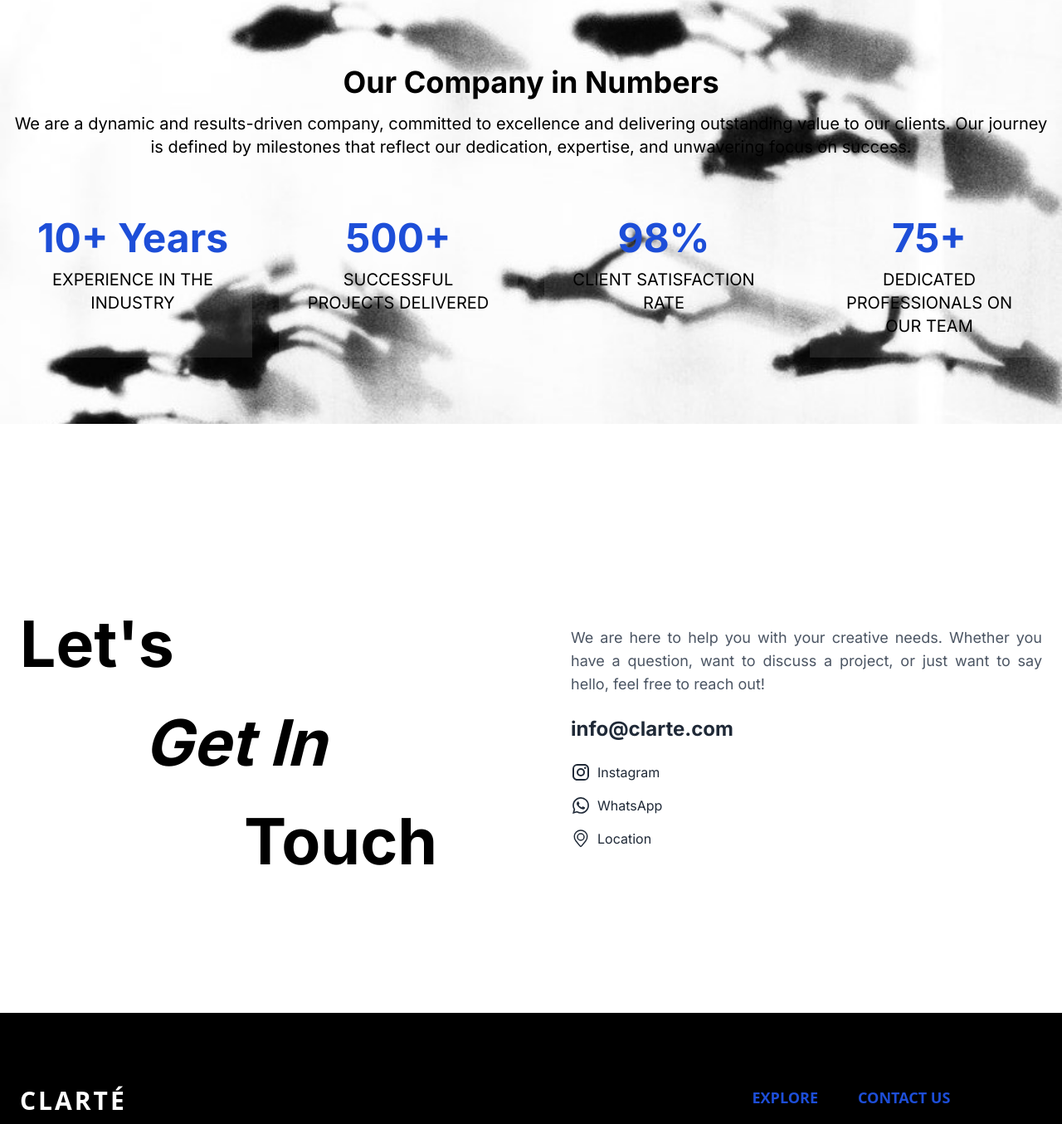
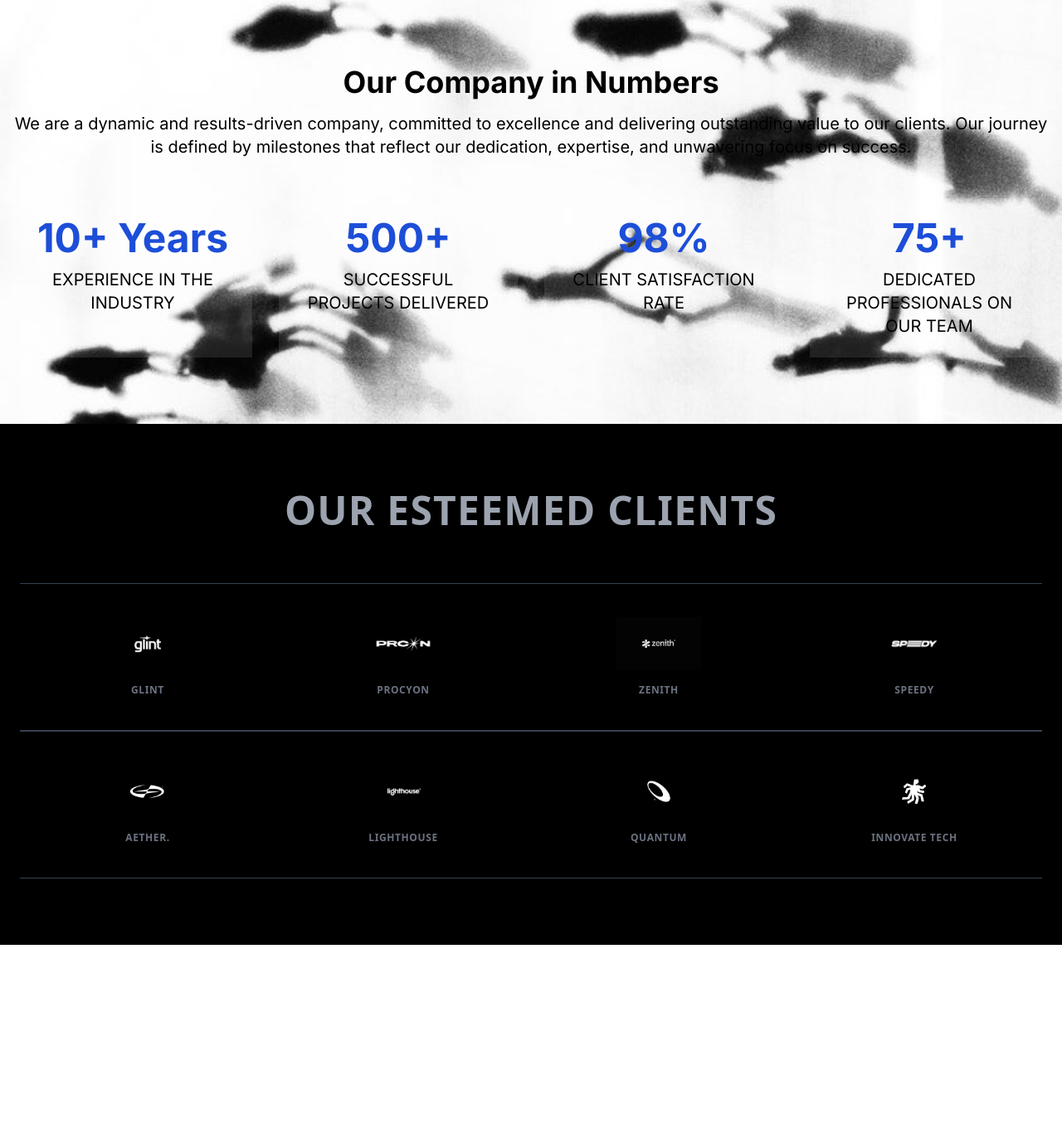
Before and after one commit to Fendyra/Clarte, a PHP site: page / in a window 1280 px wide. Shown: the part 3072-4427 px from the top of the page at 83% size. Run offline with PHP 8.4, Linux system fonts and the light colour scheme; some libraries are stand-ins or nearby versions.

Commit message:
Update Section Client

```diff
--- a/public/clients.php
+++ b/public/clients.php
@@ -0,0 +1,79 @@
+<section class="bg-black text-white font-sans py-20 px-6">
+  <div class="container mx-auto">
+    <h2 class="text-4xl md:text-5xl font-bold text-center uppercase mb-16 tracking-wide text-gray-400">
+      Our Esteemed Clients
+    </h2>
+
+    <div class="border-t border-b border-gray-700 py-10">
+
+      <div class="grid grid-cols-1 md:grid-cols-2 lg:grid-cols-4">
+
+        <div class="group px-8 flex flex-col items-center justify-center transition-all duration-300">
+          <img src="images/glint.jpg" alt="Glint Logo" class="h-16 mb-4 filter grayscale group-hover:grayscale-0 transition-all duration-300" />
+          <span class="text-xs font-semibold uppercase tracking-wider text-gray-500 group-hover:text-white transition-colors duration-300">
+            Glint
+          </span>
+        </div>
+
+        <div class="group px-8 flex flex-col items-center justify-center transition-all duration-300">
+          <img src="images/procyon.jpg" alt="procyon Logo" class="h-16 mb-4 filter grayscale group-hover:grayscale-0 transition-all duration-300" />
+          <span class="text-xs font-semibold uppercase tracking-wider text-gray-500 group-hover:text-white transition-colors duration-300">
+            Procyon
+          </span>
+        </div>
+
+        <div class="group px-8 flex flex-col items-center justify-center transition-all duration-300">
+          <img src="images/zenith.jpg" alt="zenith Logo" class="h-16 mb-4 filter grayscale group-hover:grayscale-0 transition-all duration-300" />
+          <span class="text-xs font-semibold uppercase tracking-wider text-gray-500 group-hover:text-white transition-colors duration-300">
+            Zenith
+          </span>
+        </div>
+
+        <div class="group px-8 flex flex-col items-center justify-center transition-all duration-300">
+          <img src="images/speedy.jpg" alt="Speedy Logo" class="h-16 mb-4 filter grayscale group-hover:grayscale-0 transition-all duration-300" />
+          <span class="text-xs font-semibold uppercase tracking-wider text-gray-500 group-hover:text-white transition-colors duration-300">
+            Speedy
+          </span>
+        </div>
+
+
+      </div>
+    </div>
+
+    <div class="border-t border-b border-gray-700 py-10">
+
+      <div class="grid grid-cols-1 md:grid-cols-2 lg:grid-cols-4">
+
+        <div class="group px-8 flex flex-col items-center justify-center transition-all duration-300">
+          <img src="images/aether.jpg" alt="Aether. Logo" class="h-16 mb-4 filter grayscale group-hover:grayscale-0 transition-all duration-300" />
+          <span class="text-xs font-semibold uppercase tracking-wider text-gray-500 group-hover:text-white transition-colors duration-300">
+            Aether.
+          </span>
+        </div>
+
+        <div class="group px-8 flex flex-col items-center justify-center transition-all duration-300">
+          <img src="images/lighthouse.jpg" alt="Lighthouse Logo" class="h-16 mb-4 filter grayscale group-hover:grayscale-0 transition-all duration-300" />
+          <span class="text-xs font-semibold uppercase tracking-wider text-gray-500 group-hover:text-white transition-colors duration-300">
+            Lighthouse
+          </span>
+        </div>
+
+        <div class="group px-8 flex flex-col items-center justify-center transition-all duration-300">
+          <img src="images/quantum.jpg" alt="Quantum Logo" class="h-16 mb-4 filter grayscale group-hover:grayscale-0 transition-all duration-300" />
+          <span class="text-xs font-semibold uppercase tracking-wider text-gray-500 group-hover:text-white transition-colors duration-300">
+            Quantum
+          </span>
+        </div>
+
+        <div class="group px-8 flex flex-col items-center justify-center transition-all duration-300">
+          <img src="images/innovate.jpg" alt="Innovate Tech Logo" class="h-16 mb-4 filter grayscale group-hover:grayscale-0 transition-all duration-300" />
+          <span class="text-xs font-semibold uppercase tracking-wider text-gray-500 group-hover:text-white transition-colors duration-300">
+            Innovate Tech
+          </span>
+        </div>
+
+
+      </div>
+    </div>
+  </div>
+</section>
--- a/public/index.php
+++ b/public/index.php
@@ -167,10 +167,16 @@
       </div>
   </section>
 
+<!-- Clients Page -->
+ <section>
+  <?php include "clients.php"; ?>
+</section>
+
 <!-- Contact Us -->
  <section class="bg-white py-10 md:py-16">
   <?php include "contact.php"; ?>
 </section>
+
 
 <!-- Footer -->
 <footer class="bg-black text-white font-sans py-10 md:py-16">
```
Also changed, not shown: public/images/aether.jpg (added), public/images/glint.jpg (added), public/images/innovate.jpg (added), public/images/lighthouse.jpg (added), public/images/procyon.jpg (added), public/images/quantum.jpg (added), public/images/speedy.jpg (added), public/images/zenith.jpg (added).
